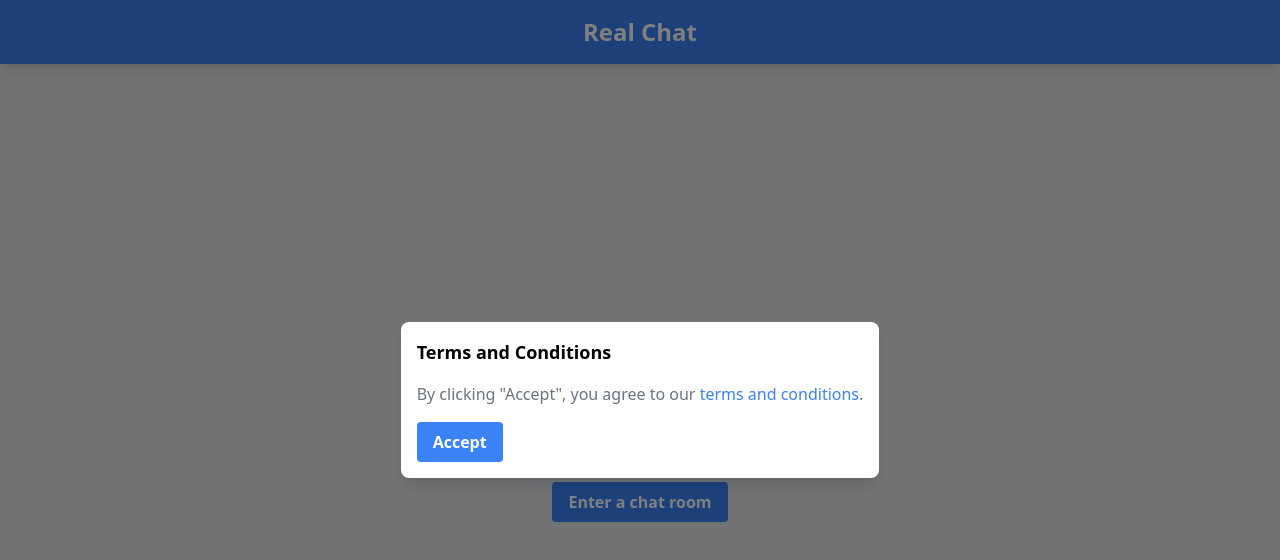
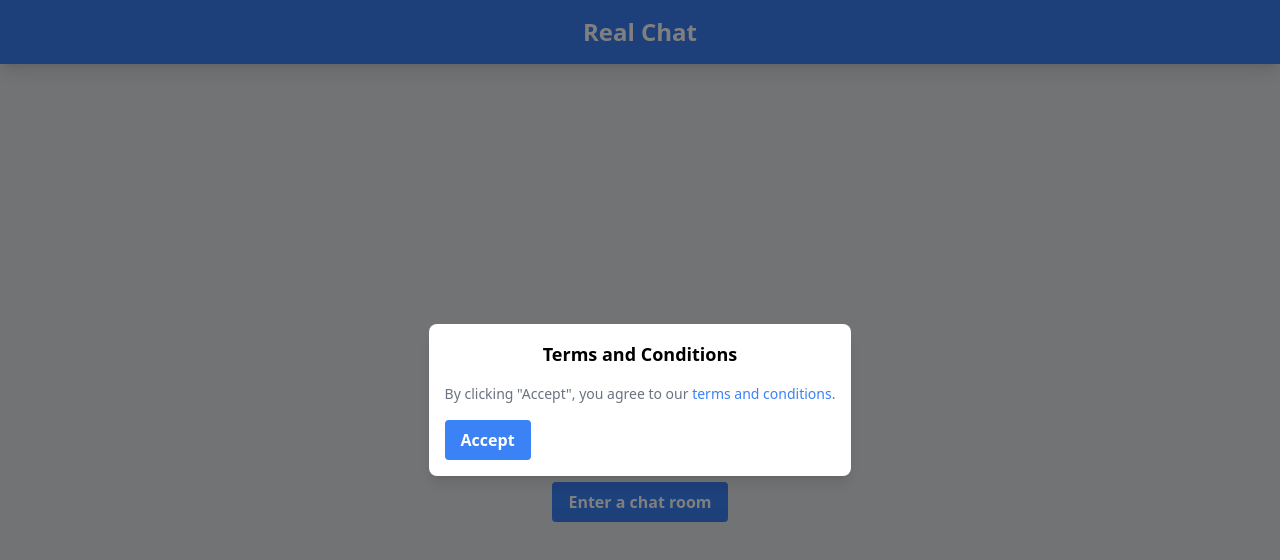
Before and after one commit to dhritiman78/random-chat, a website: page dist/index.html in a window 1280 px wide. Both pictures are taken after a click on the button "Chat with a random stranger". Drawn offline with nearby package versions, Linux system fonts and the light colour scheme.

Commit message:
new commit

```diff
--- a/dist/index.html
+++ b/dist/index.html
@@ -24,12 +24,12 @@
     </div>
   </div>
 
-  <!-- Agreement Modal -->
-  <div class="hidden fixed top-0 left-0 w-full h-full bg-black bg-opacity-50 flex justify-center items-center" id="agreement-modal">
-    <div class="bg-white p-4 rounded-lg shadow-lg">
-      <h2 class="text-lg font-bold mb-4">Terms and Conditions</h2>
-      <p class="text-gray-500 mb-4">By clicking "Accept", you agree to our <a class="text-blue-500" href="./termsAndCondition">terms and conditions</a>.</p>
-      <button class="bg-blue-500 hover:bg-blue-700 text-white font-bold py-2 px-4 rounded" id="accept-btn">Accept</button>
+<!-- Agreement Modal -->
+<div class="hidden fixed top-0 left-0 w-full h-full bg-black bg-opacity-50 flex justify-center items-center" id="agreement-modal">
+    <div class="bg-white p-4 rounded-lg shadow-lg max-w-lg md:max-w-md lg:max-w-lg xl:max-w-lg 2xl:max-w-lg mx-2">
+      <h2 class="text-lg font-bold mb-4 text-center">Terms and Conditions</h2>
+      <p class="text-gray-500 mb-4 text-sm">By clicking "Accept", you agree to our <a class="text-blue-500" href="./termsAndCondition">terms and conditions</a>.</p>
+      <button class="bg-blue-500 hover:bg-blue-700 text-white font-bold py-2 px-4 rounded block w-full md:w-auto" id="accept-btn">Accept</button>
     </div>
   </div>
   <script>
```
